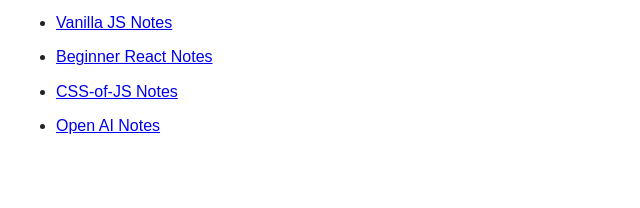
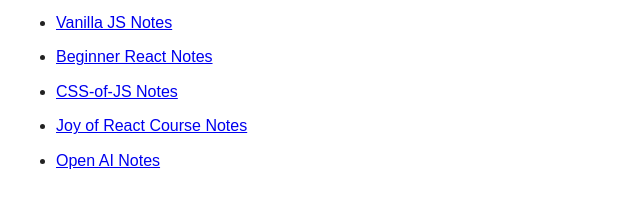
Before and after one commit to clewisdavis/clewisdavis.github.io, a plain HTML site: page index.html in a window 1280 px wide. Shown: the part 116-324 px from the top of the page, without its empty margins (0-640 px from the left). Drawn offline with Linux system fonts and the light colour scheme.

Commit message:
joy of react

```diff
--- a/index.html
+++ b/index.html
@@ -46,6 +46,12 @@
       </li>
       <li>
         <a
+          href="https://github.com/clewisdavis/The-Joy-of-React/blob/main/course-notes.md"
+          >Joy of React Course Notes</a
+        >
+      </li>
+      <li>
+        <a
           href="https://github.com/clewisdavis/clewisdavis.github.io/blob/master/notes-openai.md"
           >Open AI Notes</a
         >
```
